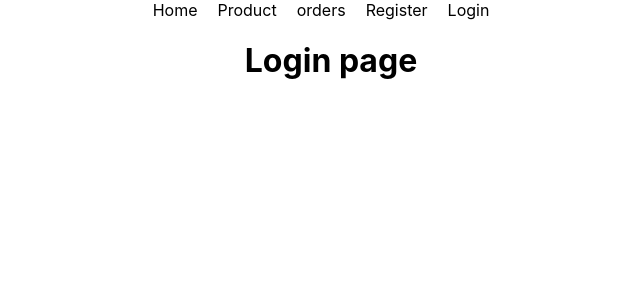
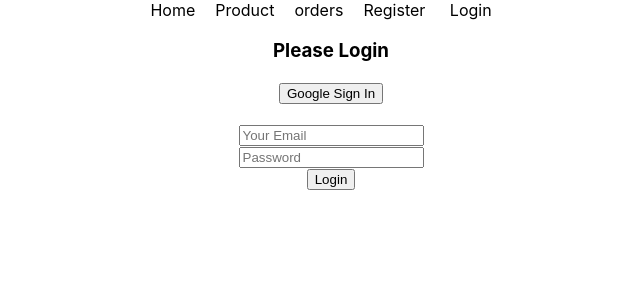
Before and after one commit to bdavijit/warehouse-management-client-side, a React (Create React App) app: page /Login in a window 1280 px wide. Shown: the top 300 px of the page, without its empty margins (309-949 px from the left). Built offline with nearby package versions, Linux system fonts and the light colour scheme; no server answers.

Commit message:
login and logout

```diff
--- a/src/Components/Header/Heder.js
+++ b/src/Components/Header/Heder.js
@@ -1,8 +1,12 @@
 import React from 'react';
 import { Link } from 'react-router-dom';
+import useFirebase from '../../Hooks/useFirebase';
 import './Heder.css';
 
 const Header = () => {
+
+      const {user , handleSignOut} = useFirebase();
+      // console.log(user);
     return (
           <div className='HeaderBox'>
                 <nav>
@@ -10,7 +14,12 @@ const Header = () => {
                       <Link to='/Product'>Product</Link>
                       <Link to='/Orders'>orders</Link>
                       <Link to='/Register'>Register</Link>
-                      <Link to='/Login'>Login</Link>
+                      <span>{user?.displayName && user.displayName} </span>
+                      {user?.uid ? (
+                            <button onClick={handleSignOut}>sign out</button>
+                      ) : (
+                            <Link to='/login'>Login</Link>
+                      )}
                 </nav>
           </div>
     );
--- a/src/Components/Login/Login.js
+++ b/src/Components/Login/Login.js
@@ -1,10 +1,29 @@
 import React from 'react';
+import useFirebase from '../../Hooks/useFirebase';
 
 const Login = () => {
+
+  const { singInWithGoogle } = useFirebase();
     return (
-        <div>
-           <h1>Login page</h1>
-        </div>
+          <div>
+                <h3>Please Login</h3>
+                <div style={{ margin: '20px' }}>
+                      <button onClick={singInWithGoogle}>Google Sign In</button>
+                </div>
+
+                <form>
+                      <input type='email' placeholder='Your Email' />
+                      <br />
+                      <input
+                            type='password'
+                            name=''
+                            id=''
+                            placeholder='Password'
+                      />
+                      <br />
+                      <input type='submit' value='Login' />
+                </form>
+          </div>
     );
 };
 
--- /dev/null
+++ b/src/Hooks/useFirebase.js
@@ -0,0 +1,39 @@
+import { getAuth, GoogleAuthProvider, onAuthStateChanged, signInWithPopup, signOut } from 'firebase/auth';
+import { useEffect, useState } from 'react';
+import app from '../firebase.init';
+
+const auth = getAuth(app);
+const googleProvider = new GoogleAuthProvider();
+
+const useFirebase = () =>{
+    const [user, setUser] = useState({});
+
+    const singInWithGoogle = () =>{
+        signInWithPopup(auth, googleProvider)
+        .then(result =>{
+            const user = result.user;
+            setUser(user);
+            console.log(user);
+        })
+    }
+
+    const handleSignOut = () =>{
+        signOut(auth)
+        .then(() =>{})
+    }
+
+    //value ta dhore rakhe
+    useEffect( ()=>{
+        onAuthStateChanged(auth, user =>{
+            setUser(user);
+        })
+    }, []);
+
+    return {
+        user,
+        handleSignOut,
+        singInWithGoogle
+    }
+}
+
+export default useFirebase;
```
